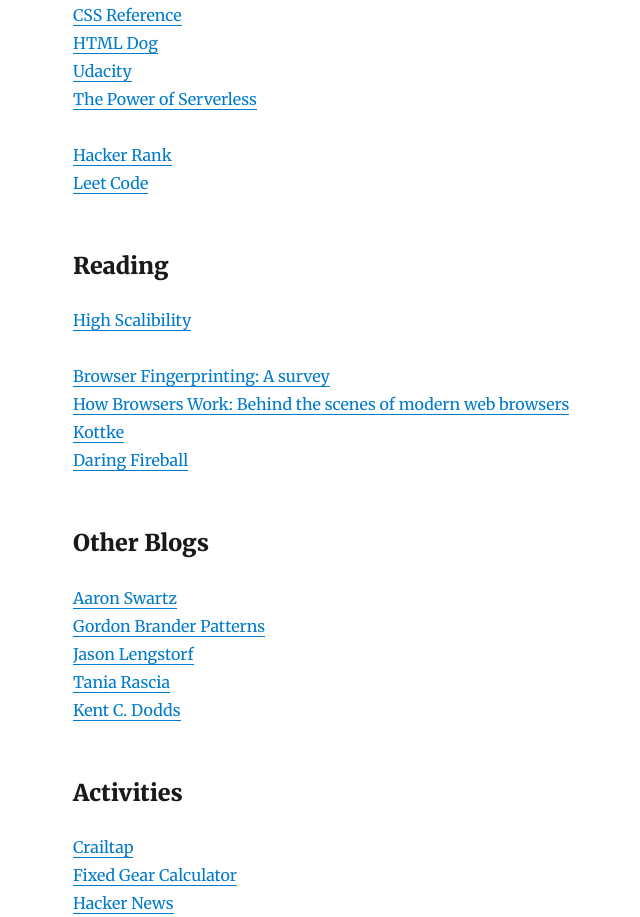
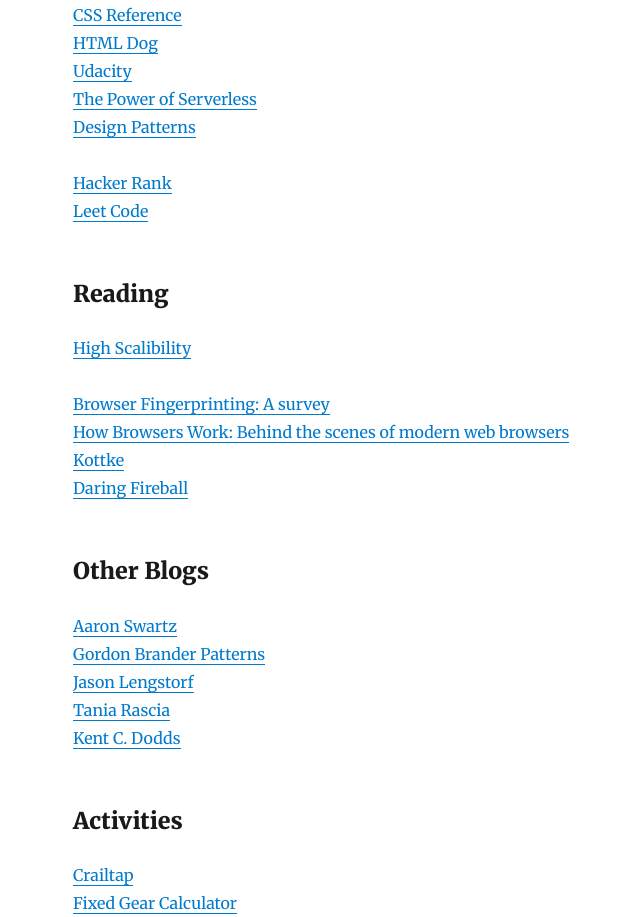
Before and after one commit to tsmliu213/thomasliu, a Gatsby site: page / in a window 1280 px wide. Shown: the part 1128-2045 px from the top of the page, without its empty margins (252-892 px from the left). Built offline with nearby package versions, Linux system fonts and the light colour scheme; Gatsby itself is replaced by a stand-in of ours; some packages are replaced by stand-ins of ours.

Commit message:
Update index.js
add new link for patterns.dev

```diff
--- a/src/pages/index.js
+++ b/src/pages/index.js
@@ -45,6 +45,7 @@
         <a href="http://www.htmldog.com/">HTML Dog</a><br/>
         <a href="https://www.udacity.com/">Udacity</a><br/>
         <a href="https://serverless.css-tricks.com/">The Power of Serverless</a><br/>
+        <a href="https://www.patterns.dev/">Design Patterns</a><br/>
         <br/>
         <a href="https://www.hackerrank.com/">Hacker Rank</a><br/>
         <a href="https://leetcode.com/">Leet Code</a><br/>
```
